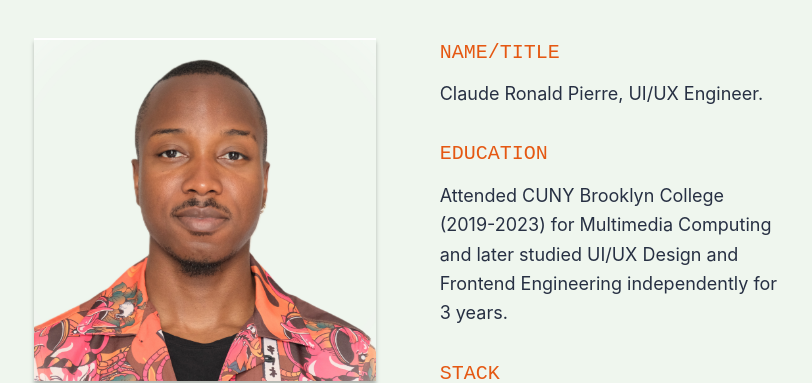
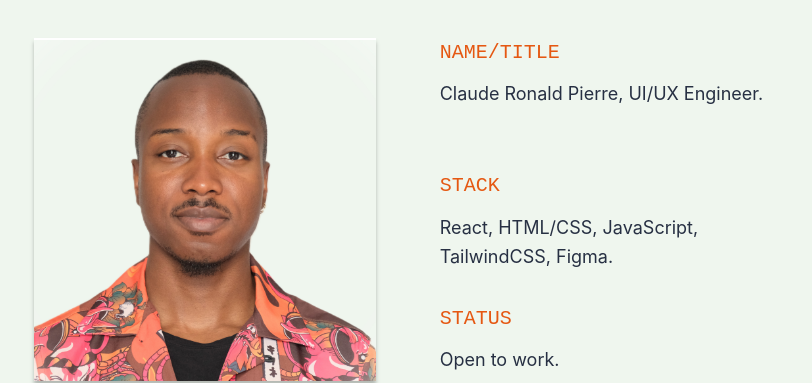
Before and after one commit to shockwavebolt/Portfolio, a React (Vite) app in the folder portfolio/: page / in a window 1280 px wide. Shown: the part 1000-1383 px from the top of the page, without its empty margins (435-1247 px from the left). Built offline with nearby package versions, Linux system fonts and the light colour scheme.

Commit message:
Redaction

```diff
--- a/portfolio/src/components/About.jsx
+++ b/portfolio/src/components/About.jsx
@@ -25,14 +25,12 @@ function About() {
             </p>
           </div>
           <div className="flex flex-col gap-3">
-            <label className="font-ibm text-accent text-[14px] md:text-[16px] lg:text-[20px]">
+            {/* <label className="font-ibm text-accent text-[14px] md:text-[16px] lg:text-[20px]">
               EDUCATION
             </label>
             <p className="font-inter text-[14px] leading-relaxed md:text-[16px] lg:text-[18px]">
-              Attended CUNY Brooklyn College (2019-2023) for Multimedia
-              Computing and later studied UI/UX Design and Frontend Engineering
-              independently for 3 years.
-            </p>
+
+            </p> */}
           </div>
           <div className="flex flex-col gap-3">
             <label className="font-ibm text-accent text-[14px] md:text-[16px] lg:text-[20px]">
```
